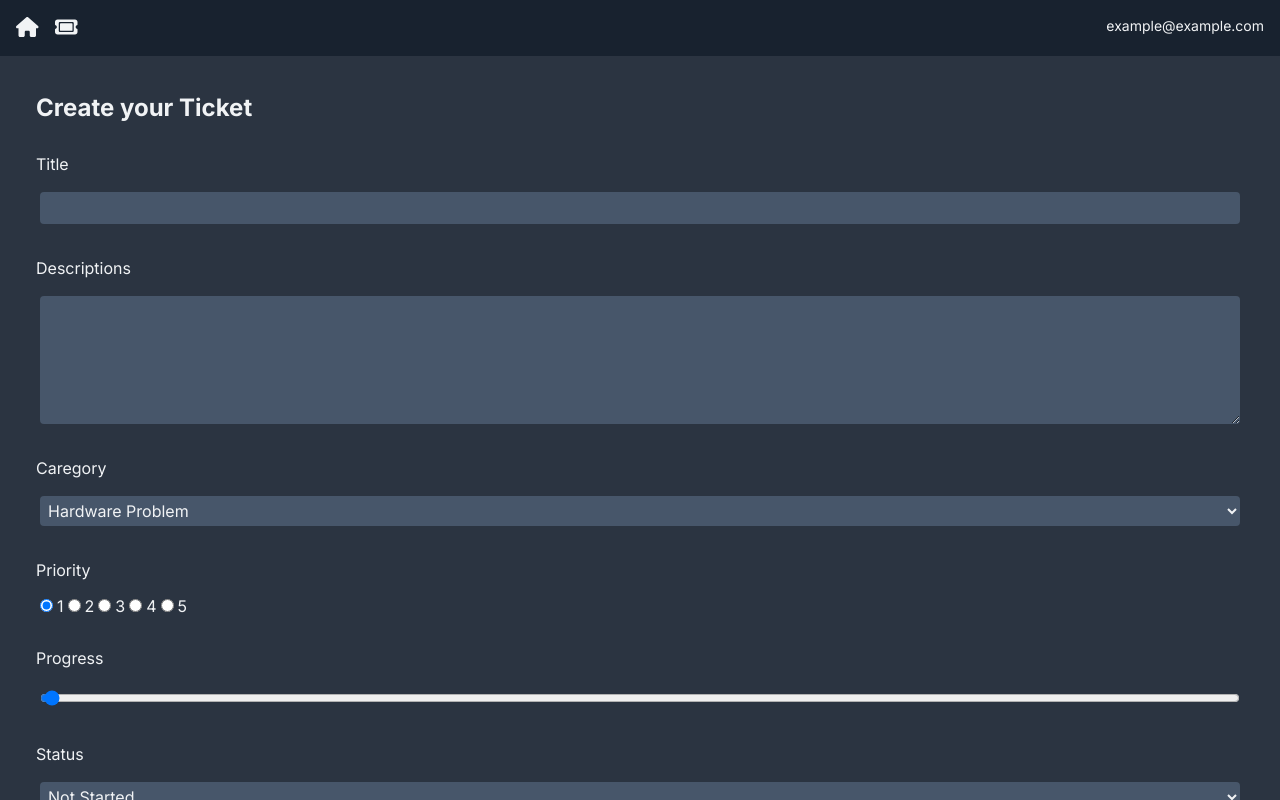
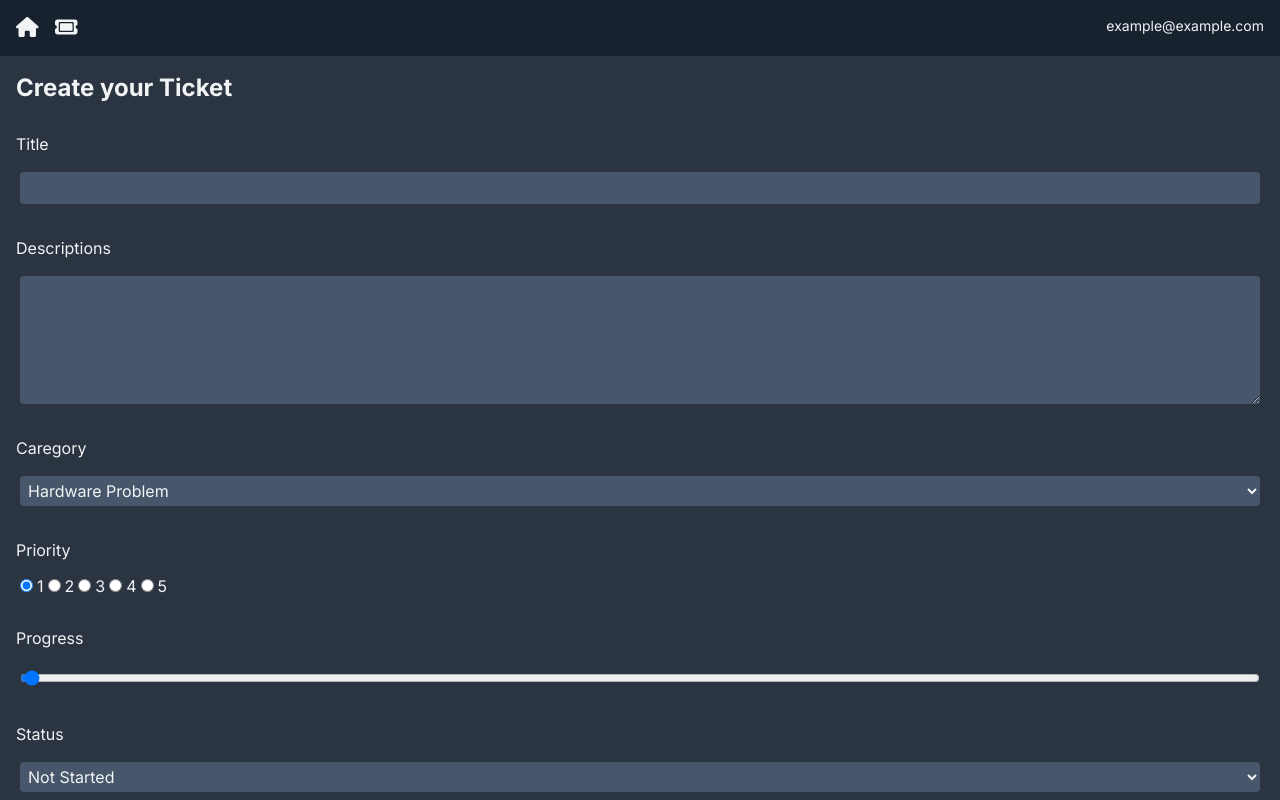
Before and after one commit to AlexMagar/TicketingApp, a Next.js app: page /TicketPage/new in a window 1280 px wide. Built offline with nearby package versions, Linux system fonts and the light colour scheme.

Commit message:
chore: padding

```diff
--- a/app/(components)/TicketForm.jsx
+++ b/app/(components)/TicketForm.jsx
@@ -70,7 +70,7 @@ const handleOnSubmit = async (e) => {
 }
 
   return (
-    <div className='p-5 grid grid-cols-1 sm-grid-col-1 item'>
+    <div className='grid grid-cols-1 sm-grid-col-1 item'>
         <form className='flex flex-col gap-3 ' method='post' onSubmit={handleOnSubmit}>
             <h3>
                 {
```
